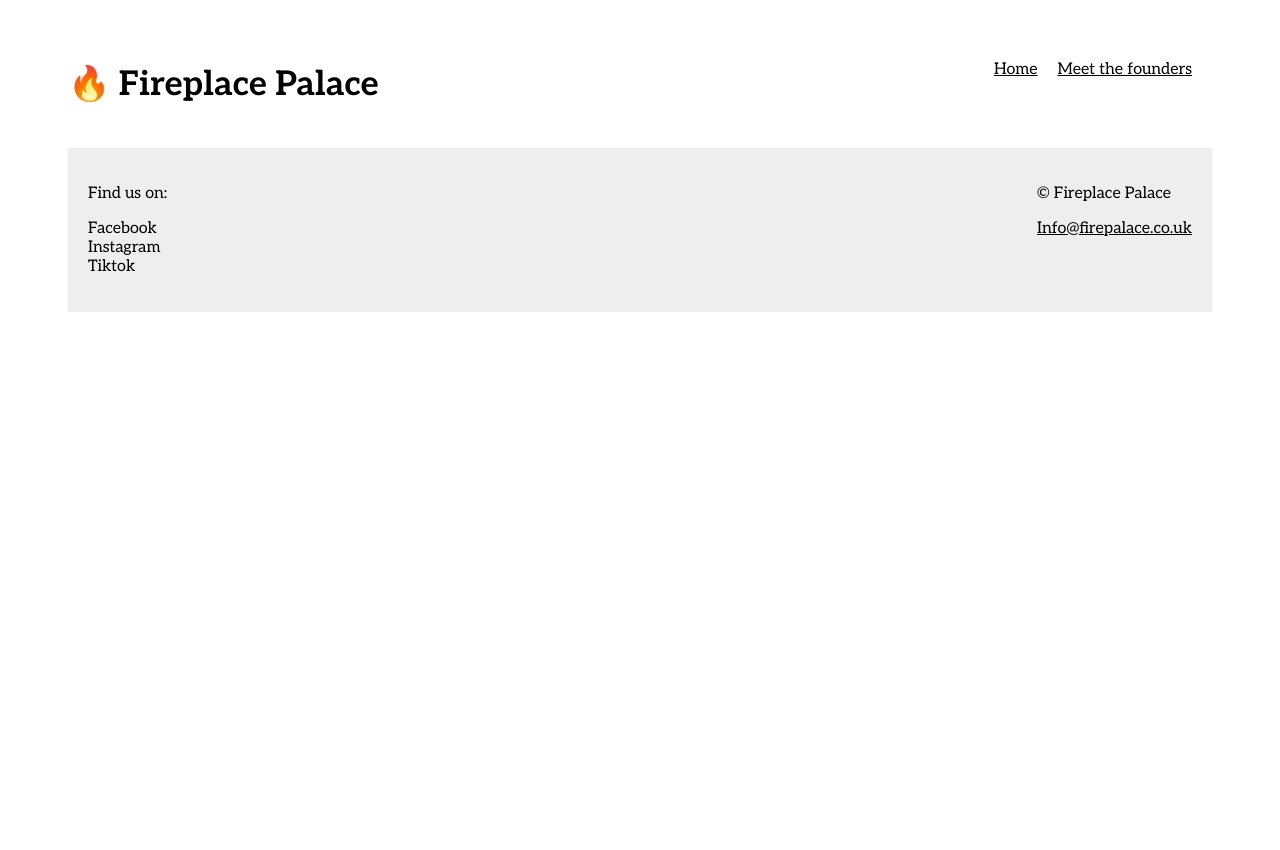
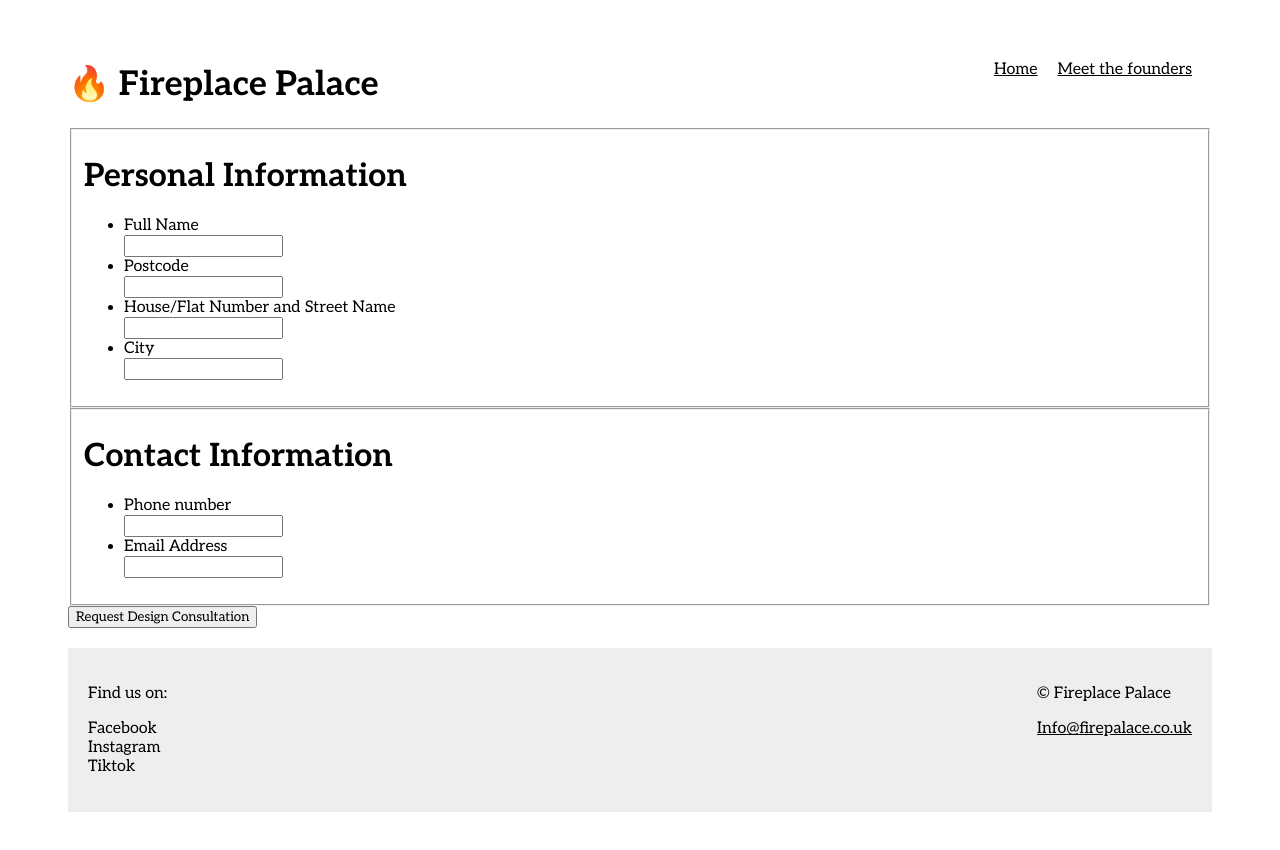
Before and after one commit to SchoolOfCode/bc16-w7d3-workshop-nextjs-boilerplate-room-5-week-7, a Next.js app: page /booking in a window 1280 px wide. Before the commit the page ends 800 px from the top, so only its background shows below. Built offline with nearby package versions, Linux system fonts and the light colour scheme.

Commit message:
added form structure

```diff
--- a/src/ContactForm/ContactForm.jsx
+++ b/src/ContactForm/ContactForm.jsx
@@ -5,7 +5,56 @@ function ContactForm() {
 
 
         return (
-          <p></p>
+          <>
+          <form>
+<fieldset>
+
+    <h1>Personal Information</h1>
+<ul>
+    <li>
+    <label htmlFor="fullName">Full Name</label> <br/>
+    <input type="text" id="fullName" name="fullName" required></input>
+    </li>
+
+    <li>
+    <label htmlFor="postcode">Postcode</label><br/>
+    <input type="text" id="postcode" name="postcode" required></input>
+    </li>
+
+    <li>
+    <label htmlFor="address">House/Flat Number and Street Name</label><br/>
+    <input type="text" id="address" name="address" required></input>
+    </li>
+
+    <li>
+    <label htmlFor="city">City</label><br/>
+    <input type="text" id="city" name="city" required></input>
+    </li>
+</ul>
+</fieldset>
+
+
+
+<fieldset>
+
+    <h1>Contact Information</h1>
+<ul>
+    <li>
+    <label htmlFor="phoneNumber">Phone number</label> <br/>
+    <input type="tel" pattern="[0-9]{3}-[0-9]{4}-[0-9]{4}" id="phoneNumber" name="phoneNumber"  required></input>
+    </li>
+
+    <li>
+    <label htmlFor="email">Email Address</label><br/>
+    <input type="email" id="email" name="email" required></input>
+    </li>
+</ul>
+    </fieldset>
+
+    <button type="submit">Request Design Consultation</button>
+
+          </form>
+          </>
         );
       }
 
```
Also changed, not shown: Planning/FORM-PLAN.md (+1 -0 lines).
